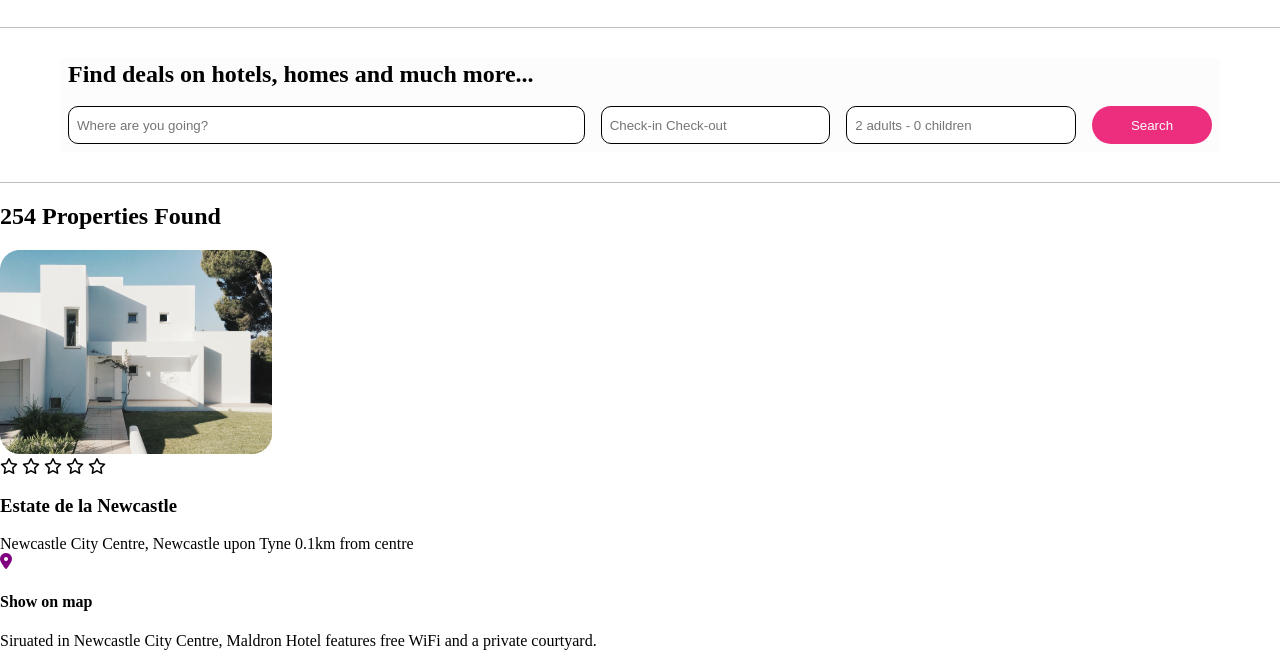
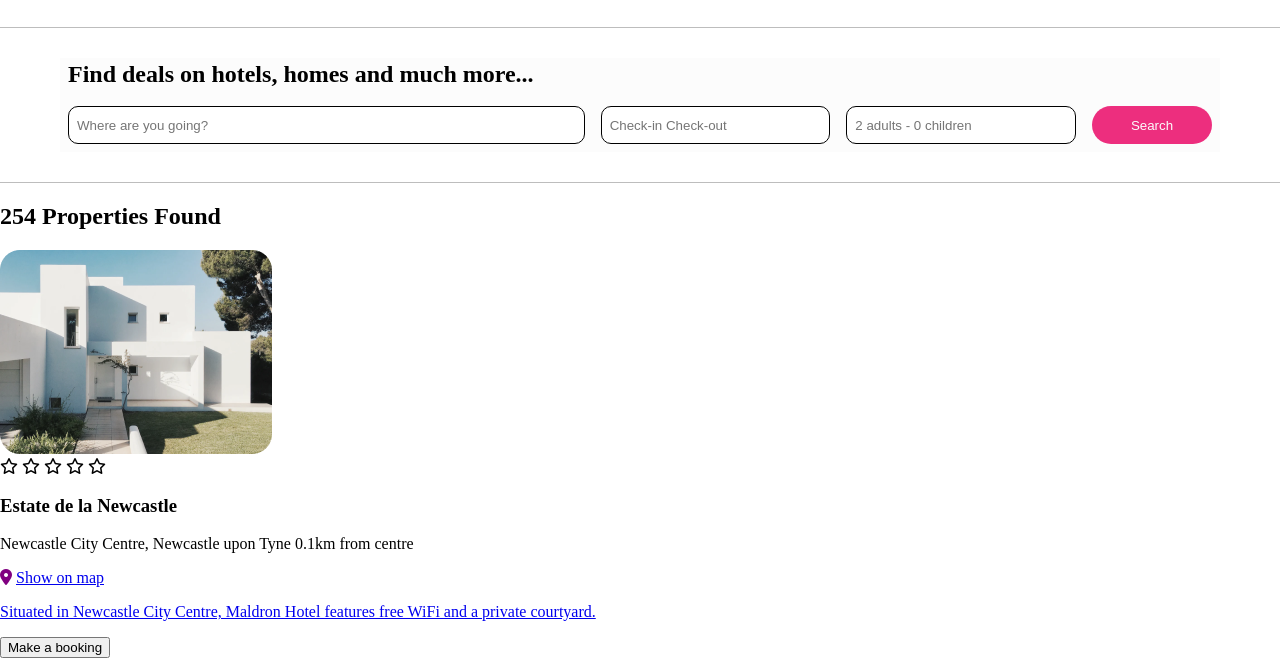
Before and after one commit to MMLORENA/202207-w1chwe-lorena-martinez-fernando-paulino, a website: page index.html in a window 1280 px wide. Shown: the part 134-800 px from the top of the page. Drawn offline with nearby package versions, Linux system fonts and the light colour scheme; files that its build step writes are made by us from their sources.

Commit message:
repeated span deleted, wrap result description, wrap map info, change show map tag to a, create button to book

```diff
--- a/index.html
+++ b/index.html
@@ -58,7 +58,6 @@
             alt="big white house with garden"
             class="property_image"
           />
-          <span class="stars-container">
           <div class="stars-container">
             <i class="fa-regular fa-star"></i>
             <i class="fa-regular fa-star"></i>
@@ -66,19 +65,21 @@
             <i class="fa-regular fa-star"></i>
             <i class="fa-regular fa-star"></i>
           </div>
-          </span>
+          <section class="result-container__description">
             <h3 class="result-container__title">Estate de la Newcastle</h3>
-          <span class="result-container__location"
-            >Newcastle City Centre, Newcastle upon Tyne 0.1km from centre</span
+            <p class="result-container__location"
+              >Newcastle City Centre, Newcastle upon Tyne 0.1km from centre</p
             >
             <div class="result-container__map">
               <i class="fa-solid fa-location-dot"></i>
-            <h4 class="map-title">Show on map</h4>
+              <a href="#" class="map-title">Show on map</h4>
               <p class="map-description">
-              Siruated in Newcastle City Centre, Maldron Hotel features free
+                Situated in Newcastle City Centre, Maldron Hotel features free
                 WiFi and a private courtyard.
               </p>
             </div>
+            <button>Make a booking</button>
+          </section>
         </div>
       </div>
     </main>
```
Lines whose indentation alone changed are shown as unchanged.
